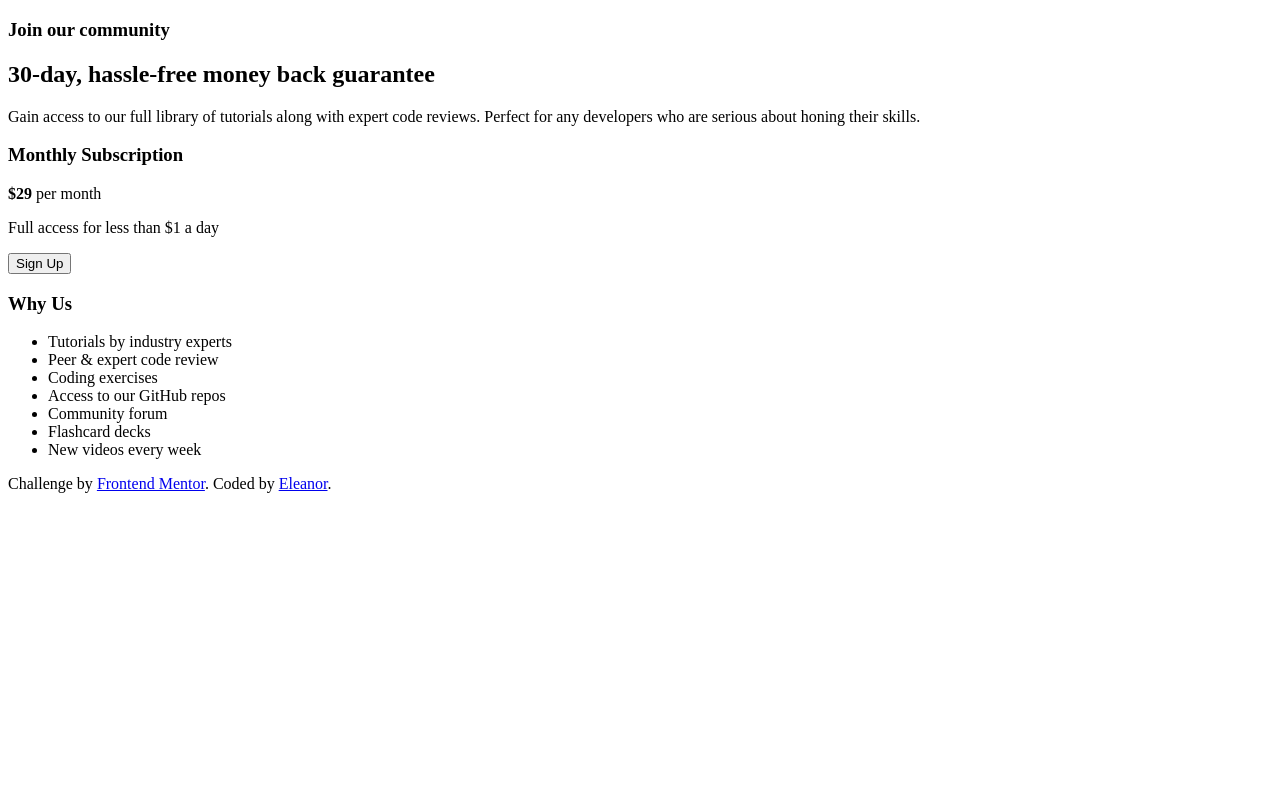
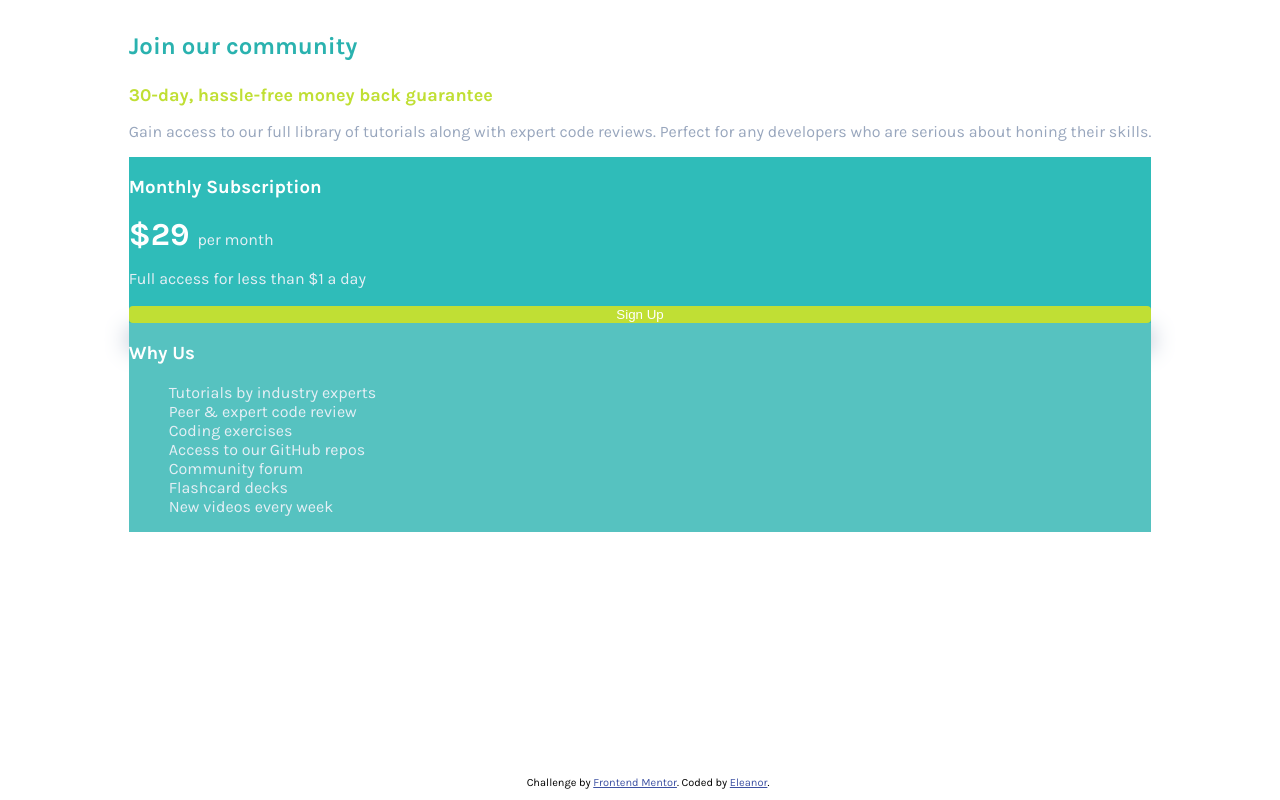
Before and after one commit to EleanorKahn/Single-Price-Grid-Component, a plain HTML site: page index.html in a window 1280 px wide. Drawn offline with Linux system fonts and the light colour scheme.

Commit message:
color, font, base styling

```diff
--- a/index.html
+++ b/index.html
@@ -3,7 +3,10 @@
 <head>
   <meta charset="UTF-8">
   <meta name="viewport" content="width=device-width, initial-scale=1.0"> <!-- displays site properly based on user's device -->
-
+  <link rel="stylesheet" href="styles.css">
+  <link rel="preconnect" href="https://fonts.googleapis.com">
+  <link rel="preconnect" href="https://fonts.gstatic.com" crossorigin>
+  <link href="https://fonts.googleapis.com/css2?family=Karla:wght@400;700&display=swap" rel="stylesheet">
   <link rel="icon" type="image/png" sizes="32x32" href="./images/favicon-32x32.png">
 
   <title>Frontend Mentor | Single Price Grid Component</title>
@@ -17,7 +20,7 @@
   <main>
 
     <section>
-      <article class="info">
+      <article class="overview">
         <h1>Join our community</h1>
         <h2>30-day, hassle-free money back guarantee</h2>
         <p>Gain access to our full library of tutorials along with expert code reviews.
@@ -25,8 +28,8 @@
       </article>
     </section>
 
-    <section>
-      <article class="subInfo">
+    <section class="subInfo">
+      <article class="monthlySub">
         <h3>Monthly Subscription</h3>
         <p class="pricing"><strong>&dollar;29</strong> per month</p>
         <p>Full access for less than &dollar;1 a day</p>
--- a/styles.css
+++ b/styles.css
@@ -1,8 +1,77 @@
 .attribution {
     font-size: 11px;
     text-align: center;
+    position: fixed;
+    bottom: 0;
+    width: 100%;
 }
 
 .attribution a {
     color: hsl(228, 45%, 44%);
 }
+
+body {
+    font-weight: 16;
+    font-family: "Karla", "sans-serif";
+    font-weight: 400;
+}
+
+main {
+    display: grid;
+    place-content: center;
+}
+
+h1 {
+    color: hsl(179, 62%, 43%);
+    font-size: x-large;
+}
+
+h2 {
+    color: hsl(71, 73%, 54%);
+    font-size: large;
+}
+
+h1, h2, h3 {
+    font-weight: 700;
+}
+
+.overview p {
+    color: hsl(218, 22%, 67%);
+}
+
+.subInfo {
+    color: hsl(204, 43%, 93%);
+    display: grid;
+    grid-template-columns: 1fr;
+}
+
+h3 {
+    color: white;
+}
+
+button {
+    background-color: hsl(71, 73%, 54%);
+    color: white;
+    width: 100%;
+    border-radius: .25rem;
+    border: none;
+    box-shadow: 0 25px 25px hsl(218, 22%, 67%);
+}
+
+.monthlySub {
+    background-color: hsl(179, 60%, 46%);
+}
+
+.whyJoin {
+    background-color: hsl(179, 47%, 55%);
+}
+
+strong {
+    color: white;
+    font-size: xx-large;
+    margin-inline-end: .25rem;
+}
+
+ul {
+    list-style: none;
+}
```
